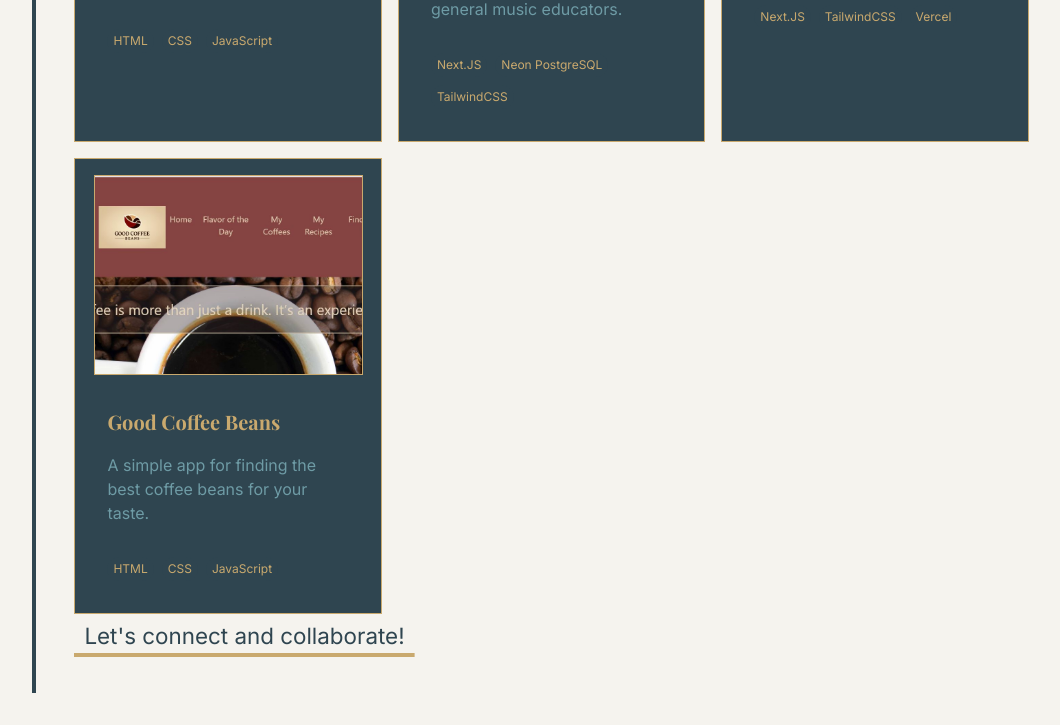
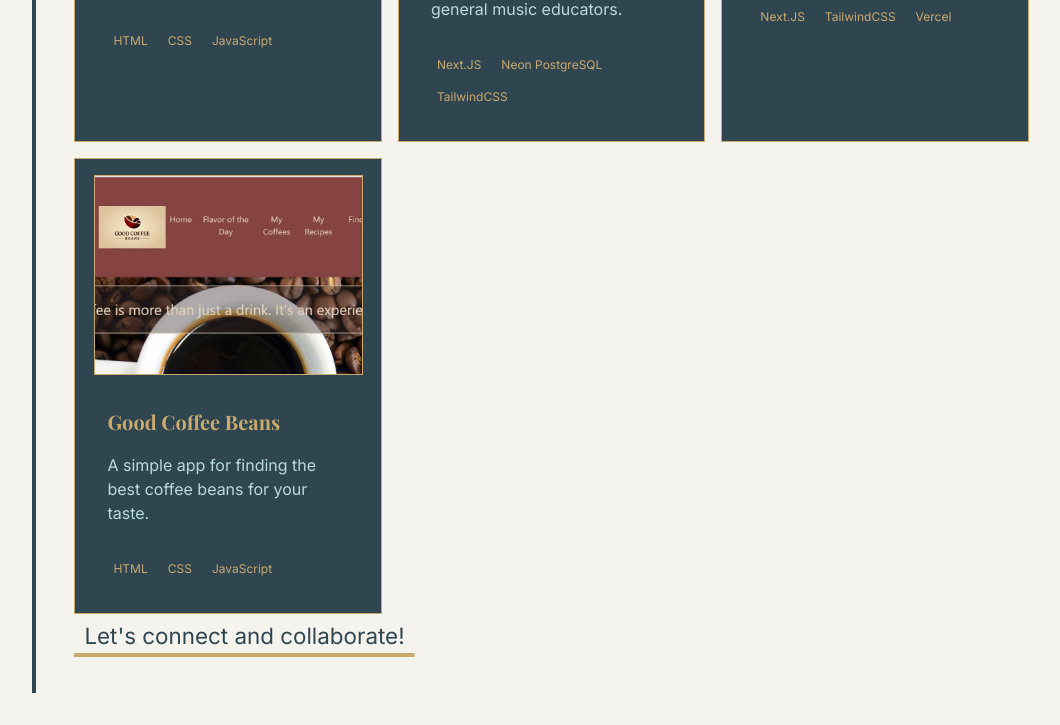
Before and after one commit to I-0110/ivelisbeckerportfolio, a plain HTML site: page index.html in a window 1280 px wide. Shown: the part 2508-3233 px from the top of the page, without its empty margins (220-1280 px from the left). Drawn offline with nearby package versions, Linux system fonts and the light colour scheme; a web font is replaced by a local one.

Commit message:
Change developer project p color to secondary

```diff
--- a/assets/style.css
+++ b/assets/style.css
@@ -296,7 +296,7 @@ footer h4 {
 
 .project-info p {
   font-size: 1em;
-  color: var(--mid);
+  color: var(--secondary);
   line-height: 1.5;
   margin: 0;
 }
```
Also changed, not shown: assets/ivelisPortfolio.png.
